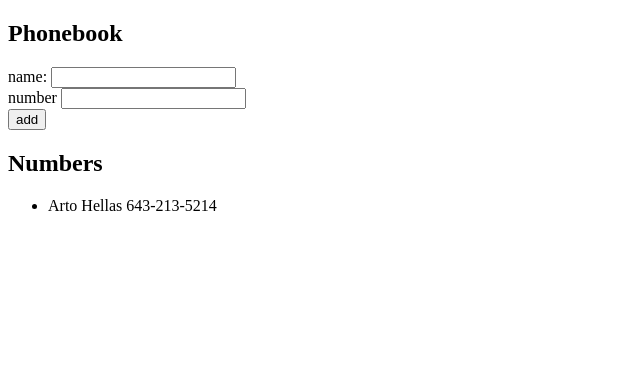
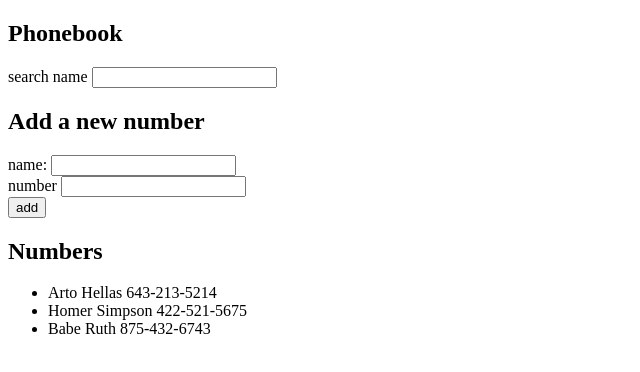
Before and after one commit to RDFIII/helsinki, a React (Create React App) app in the folder part2/phonebook/: page / in a window 1280 px wide. Shown: the top 372 px of the page, without its empty margins (0-640 px from the left). Built offline with nearby package versions, Linux system fonts and the light colour scheme.

Commit message:
add filter name search functionality

```diff
--- a/part2/phonebook/src/App.js
+++ b/part2/phonebook/src/App.js
@@ -2,10 +2,13 @@ import React, { useState } from 'react'
 
 const App = () => {
   const [ persons, setPersons ] = useState([
-    { name: 'Arto Hellas', number: '643-213-5214' }
-  ])
+    { name: 'Arto Hellas', number: '643-213-5214' },
+    { name: 'Homer Simpson', number: '422-521-5675'},
+    { name: 'Babe Ruth', number: '875-432-6743'}
+  ]);
   const [ newName, setNewName ] = useState('');
   const [ newNumber, setNewNumber ] = useState('');
+  const [ filteredName, setFilteredName ] = useState('');
 
   const addName = (event) => {
     event.preventDefault();
@@ -13,7 +16,6 @@ const App = () => {
       alert(`${newName} is already added to the phonebook`)
       return;
     }
-    console.log(persons)
     const newPerson = {
       name: newName,
       number: newNumber
@@ -29,9 +31,29 @@ const App = () => {
     setNewName(event.target.value);
   }
 
+  const handleSearchName = (event) => {
+    setFilteredName(event.target.value);
+  }
+
+  const displayNames = () => {
+    const foundName = persons.find(o => o.name.toLowerCase() === filteredName.toLowerCase())
+
+    if ( persons.some(check => check.name.toLowerCase() === filteredName.toLowerCase())) {
+      return <li>{foundName.name} {foundName.number} </li>
+    } else {
+       return persons.map(person => <li key={person.name}> {person.name} {person.number} </li>)
+    }
+  }
+
   return (
     <div>
       <h2>Phonebook</h2>
+
+       search name <input
+        value={filteredName}
+        onChange={handleSearchName} />
+
+      <h2>Add a new number</h2>
 
       <form onSubmit={addName}>
 
@@ -54,7 +76,7 @@ const App = () => {
       <h2>Numbers</h2>
 
       <ul>
-        {persons.map(person => <li key={person.name}> {person.name} {person.number} </li>)}
+        {displayNames()}
       </ul>
 
 
```
